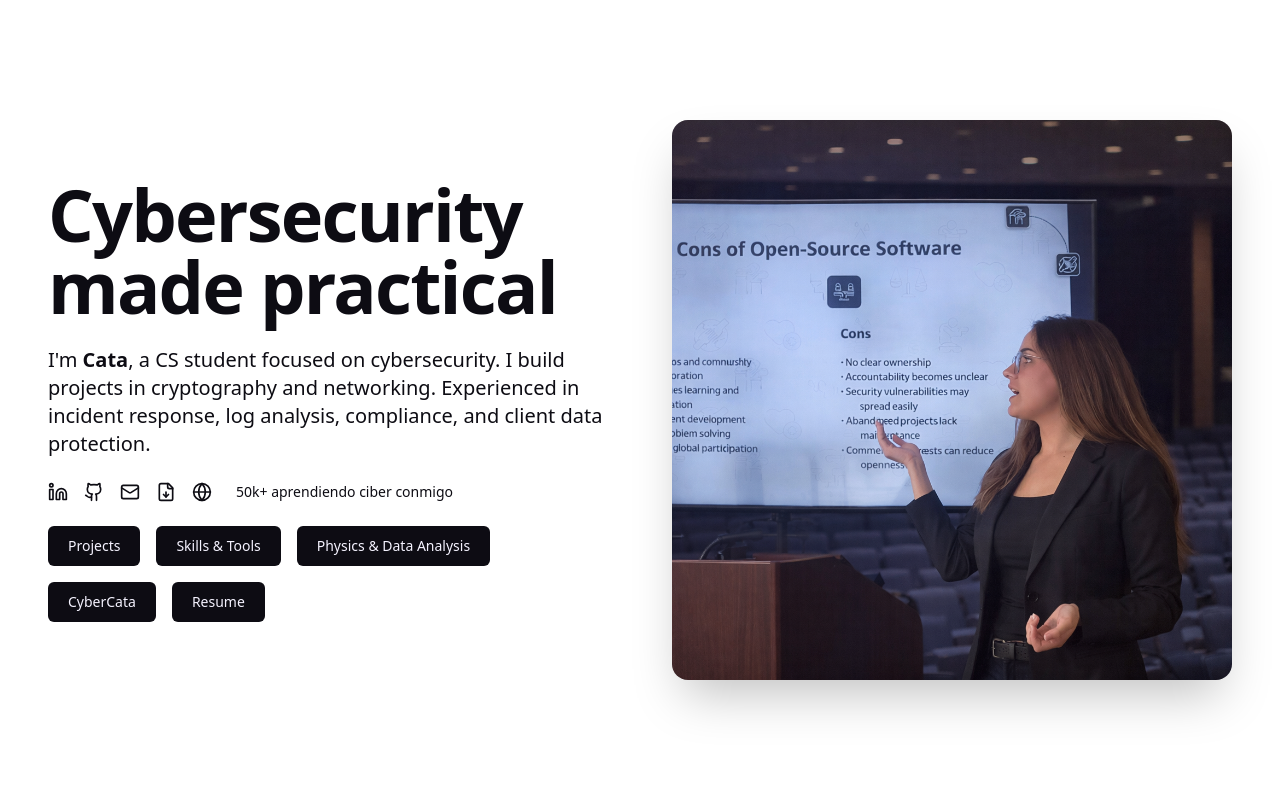
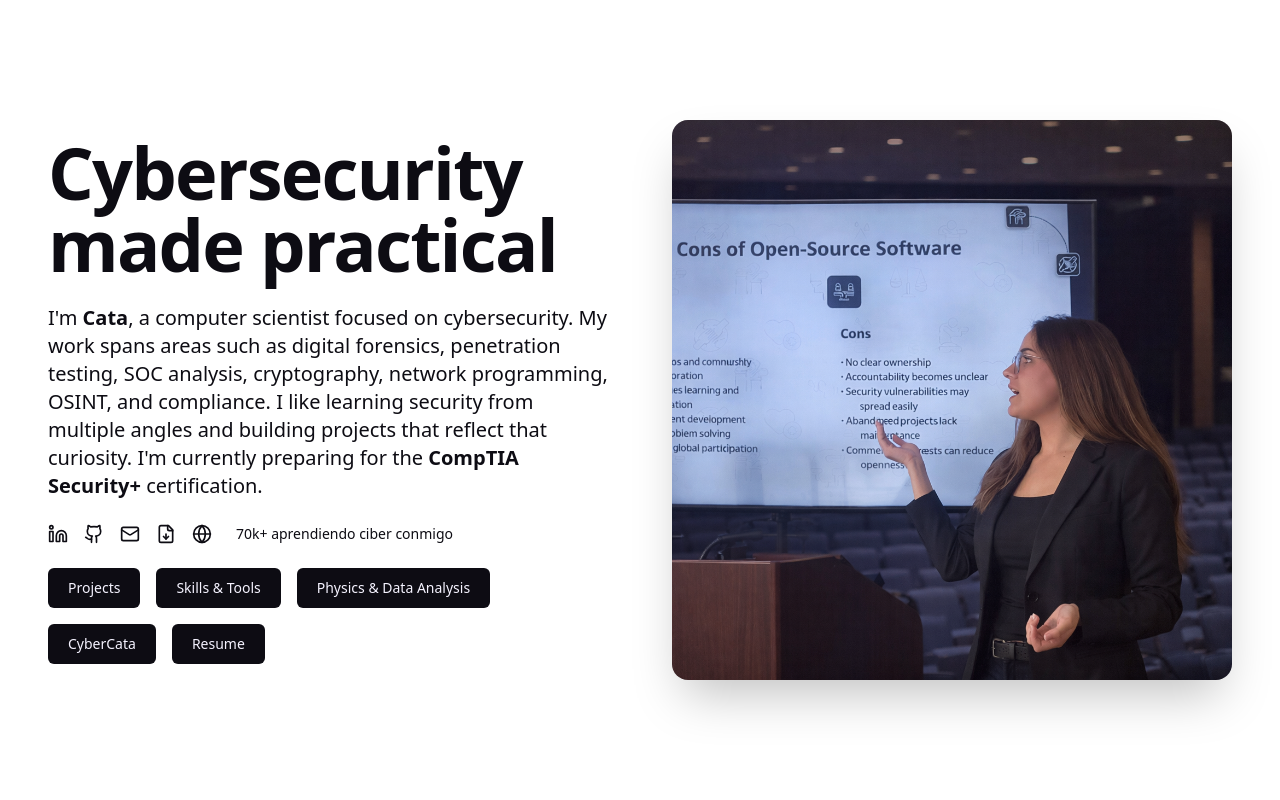
Before and after one commit to catacisneros/catacisneros.github.io, a React (Create React App) app: page / in a window 1280 px wide. Shown: the top 800 px of the page. Built offline with nearby package versions, Linux system fonts and the light colour scheme.

Commit message:
change prof summary

```diff
--- a/src/App.js
+++ b/src/App.js
@@ -125,9 +125,8 @@ const Portfolio = () => {
 
               {/* Subheadline */}
               <p className="text-base sm:text-lg md:text-xl text-[#0D0C13] leading-relaxed max-w-xl mt-4 sm:mt-6">
-              I'm <strong>Cata</strong>, a CS student focused on <strong></strong>cybersecurity.
-              I build projects in cryptography and networking. Experienced in incident response, log
-              analysis, compliance, and client data protection.
+              I'm <strong>Cata</strong>, a computer scientist focused on <strong></strong>cybersecurity.
+              My work spans areas such as digital forensics, penetration testing, SOC analysis, cryptography, network programming, OSINT, and compliance. I like learning security from multiple angles and building projects that reflect that curiosity. I'm currently preparing for the <strong>CompTIA Security+</strong> certification.
               </p>
 
               {/* Social Icons and Stats Row */}
@@ -175,7 +174,7 @@ const Portfolio = () => {
                   rel="noopener noreferrer"
                   className="text-xs sm:text-sm text-[#0D0C13] hover:text-[#A78BFA] transition-colors"
                 >
-                  50k+ aprendiendo ciber conmigo
+                  70k+ aprendiendo ciber conmigo
                 </a>
               </div>
 
```
